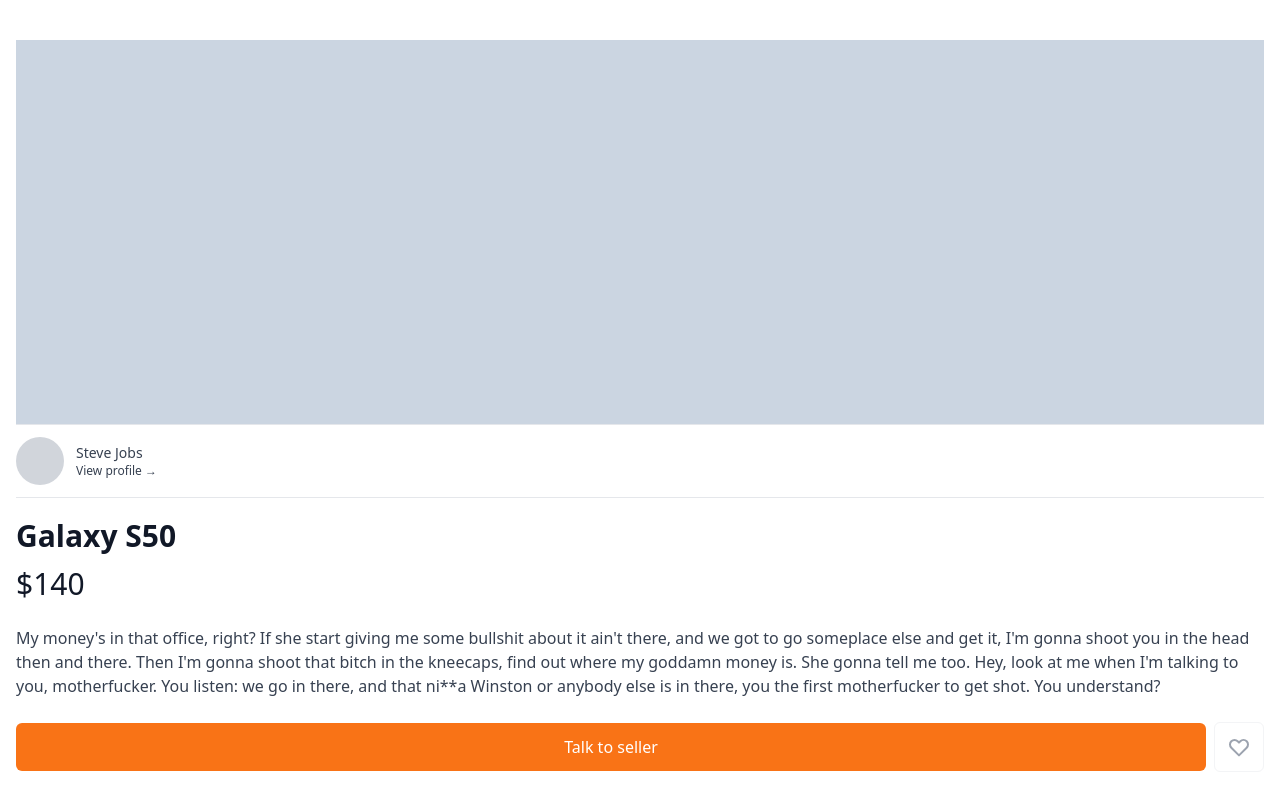
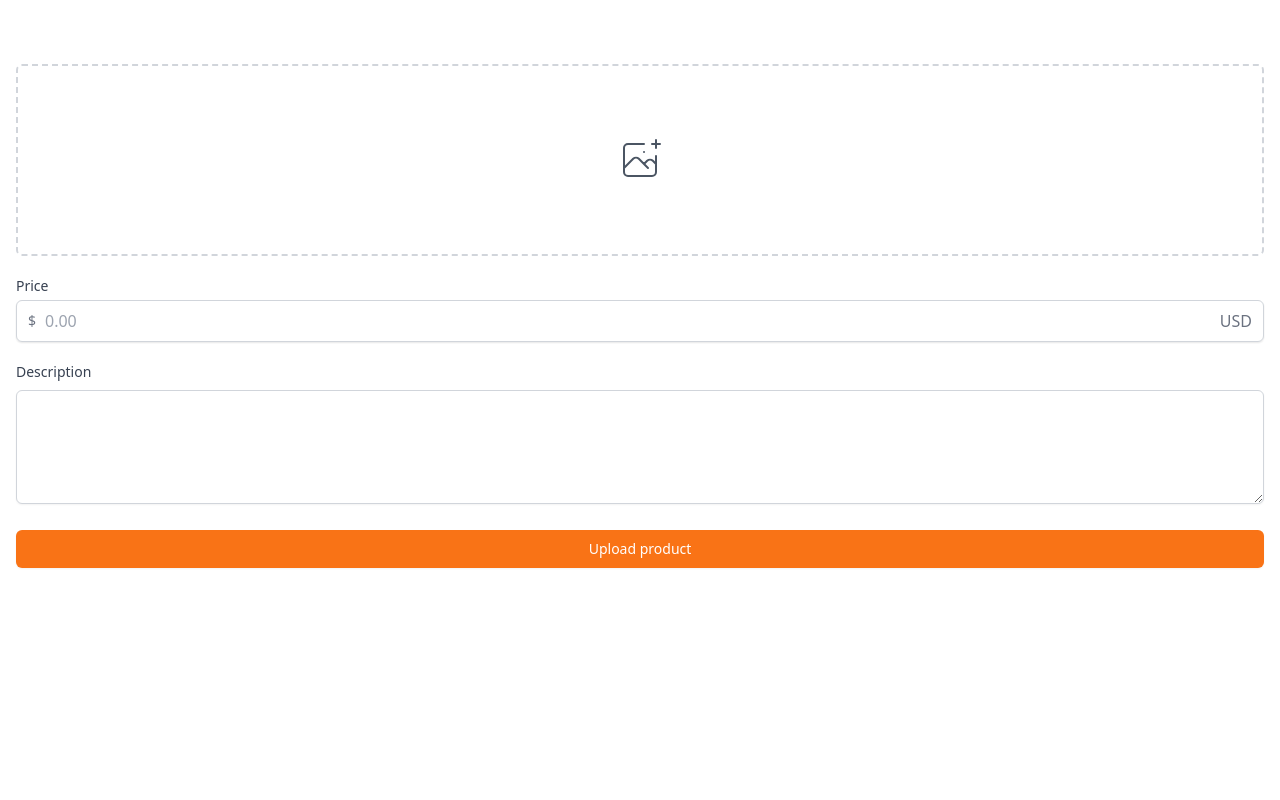
Before and after one commit to Inzahanyang/share-market, a Next.js app: page /items/upload in a window 1280 px wide. Shown: the top 800 px of the page. Built offline with nearby package versions, Linux system fonts and the light colour scheme.

Commit message:
upload_page

```diff
--- /dev/null
+++ b/pages/items/upload.tsx
@@ -0,0 +1,64 @@
+import type { NextPage } from "next";
+
+const Upload: NextPage = () => {
+  return (
+    <div className="px-4 py-16">
+      <div>
+        <label className="flex h-48 w-full cursor-pointer items-center justify-center rounded-md border-2 border-dashed border-gray-300 text-gray-600 hover:border-orange-500 hover:text-orange-500">
+          <svg
+            className="h-12 w-12"
+            stroke="currentColor"
+            fill="none"
+            viewBox="0 0 48 48"
+            aria-hidden="true"
+          >
+            <path
+              d="M28 8H12a4 4 0 00-4 4v20m32-12v8m0 0v8a4 4 0 01-4 4H12a4 4 0 01-4-4v-4m32-4l-3.172-3.172a4 4 0 00-5.656 0L28 28M8 32l9.172-9.172a4 4 0 015.656 0L28 28m0 0l4 4m4-24h8m-4-4v8m-12 4h.02"
+              strokeWidth={2}
+              strokeLinecap="round"
+              strokeLinejoin="round"
+            />
+          </svg>
+          <input className="hidden" type="file" />
+        </label>
+      </div>
+      <div className="my-5">
+        <label
+          className="mb-1 block text-sm font-medium text-gray-700"
+          htmlFor="price"
+        >
+          Price
+        </label>
+        <div className="relative flex items-center  rounded-md shadow-sm">
+          <div className="pointer-events-none absolute left-0 flex items-center justify-center pl-3">
+            <span className="text-sm text-gray-500">$</span>
+          </div>
+          <input
+            id="price"
+            className="w-full appearance-none rounded-md border border-gray-300 px-3 py-2 pl-7 placeholder-gray-400 shadow-sm focus:border-orange-500 focus:outline-none focus:ring-orange-500"
+            type="text"
+            placeholder="0.00"
+          />
+          <div className="pointer-events-none absolute right-0 flex items-center pr-3">
+            <span className="text-gray-500">USD</span>
+          </div>
+        </div>
+      </div>
+      <div>
+        <label className="mb-1 block text-sm font-medium text-gray-700">
+          Description
+        </label>
+
+        <textarea
+          className="mt-1 w-full rounded-md border-gray-300 shadow-sm focus:border-orange-500 focus:ring-orange-500 "
+          rows={4}
+        />
+      </div>
+      <button className="mt-5 w-full rounded-md border border-transparent bg-orange-500 py-2 px-4 text-sm font-medium text-white shadow-sm hover:bg-orange-600 focus:outline-none focus:ring-2 focus:ring-orange-500 focus:ring-offset-2 ">
+        Upload product
+      </button>
+    </div>
+  );
+};
+
+export default Upload;
```
